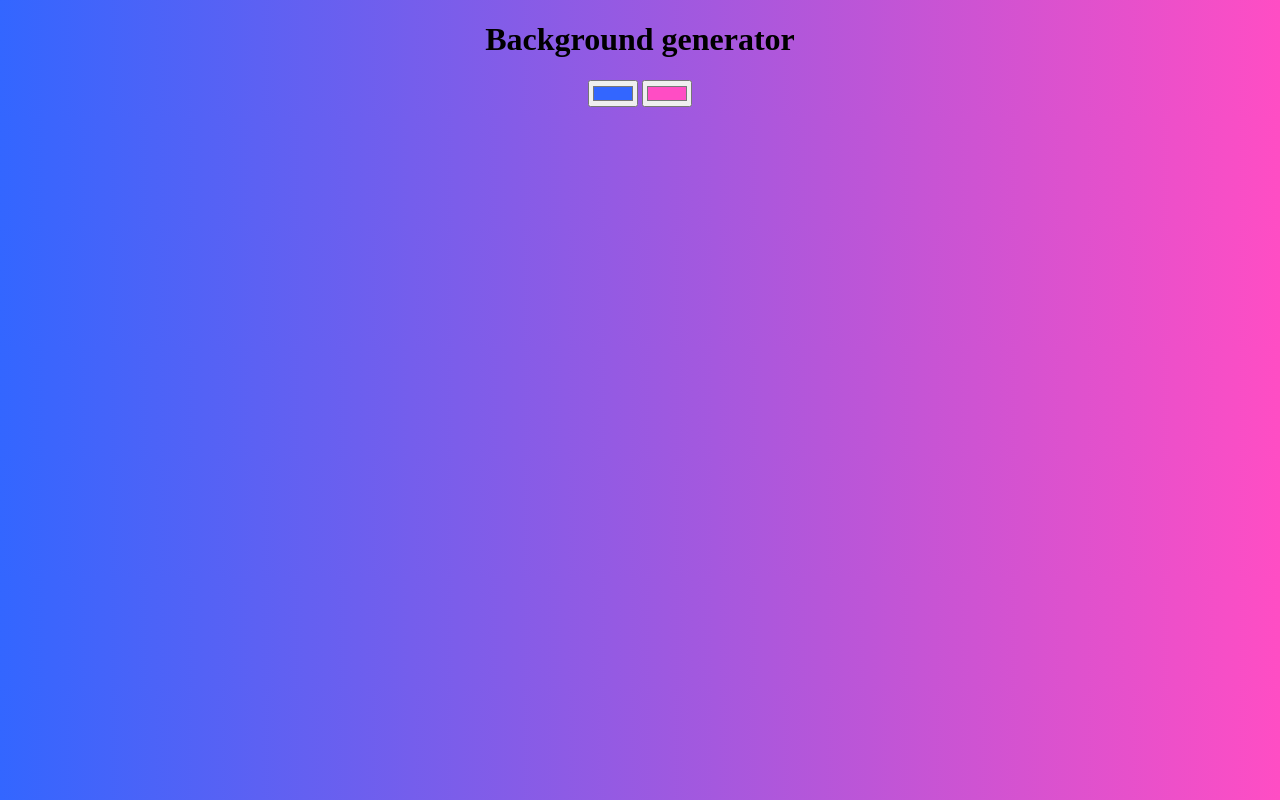
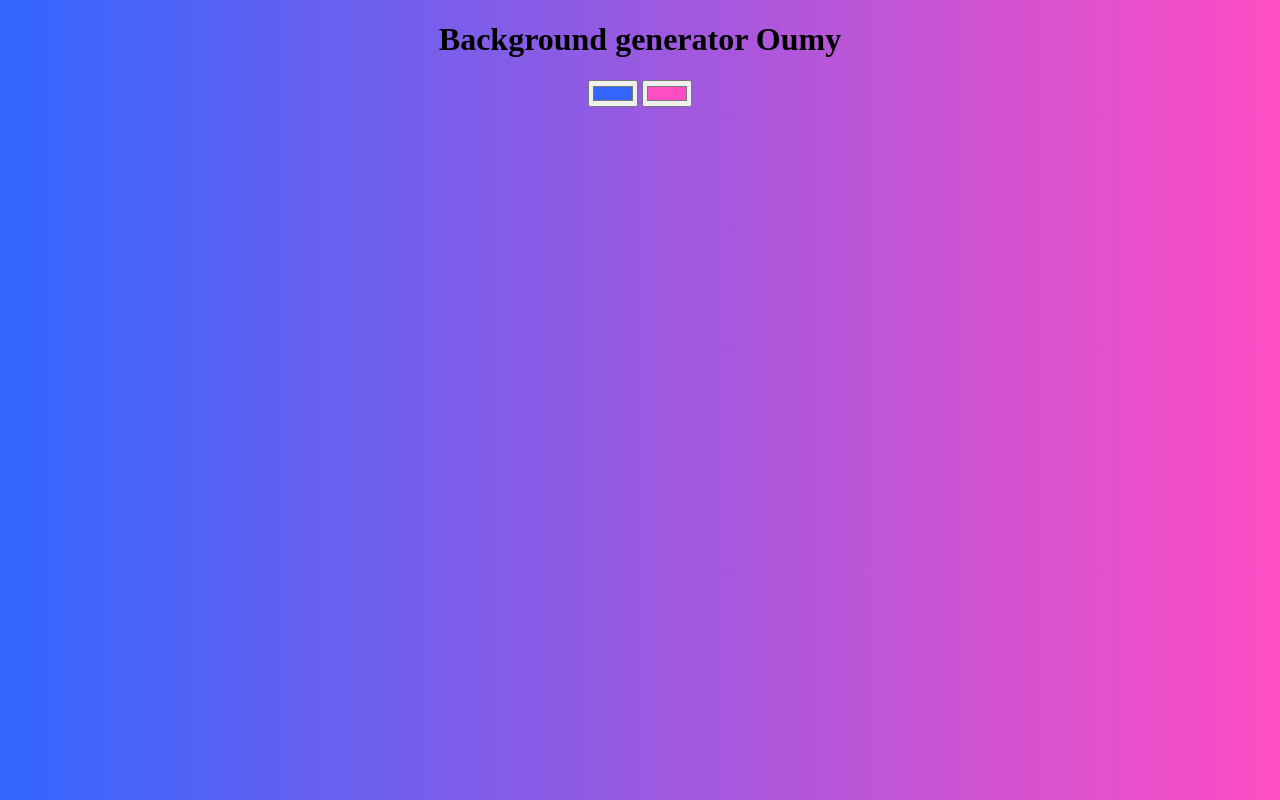
Before and after one commit to NdeyeOumy/Background-generator-miage-gA2-SSH, a plain HTML site: page index.html in a window 1280 px wide. Drawn offline with Linux system fonts and the light colour scheme.

Commit message:
Index modifié

```diff
--- a/index.html
+++ b/index.html
@@ -3,7 +3,7 @@
 <head>
     <meta charset="UTF-8">
     <meta name="viewport" content="width=device-width, initial-scale=1.0">
-    <title>Background generator Oumy</title>
+    <title>Background generator </title>
     <style>
         div{
             text-align: center;
@@ -13,7 +13,7 @@
 </head>
 <body>
     <center>
-        <h1>Background generator</h1>
+        <h1>Background generator Oumy</h1>
      </center>
     <div>
             <input type="color" id="firstColor" value="#3366ff">
```
